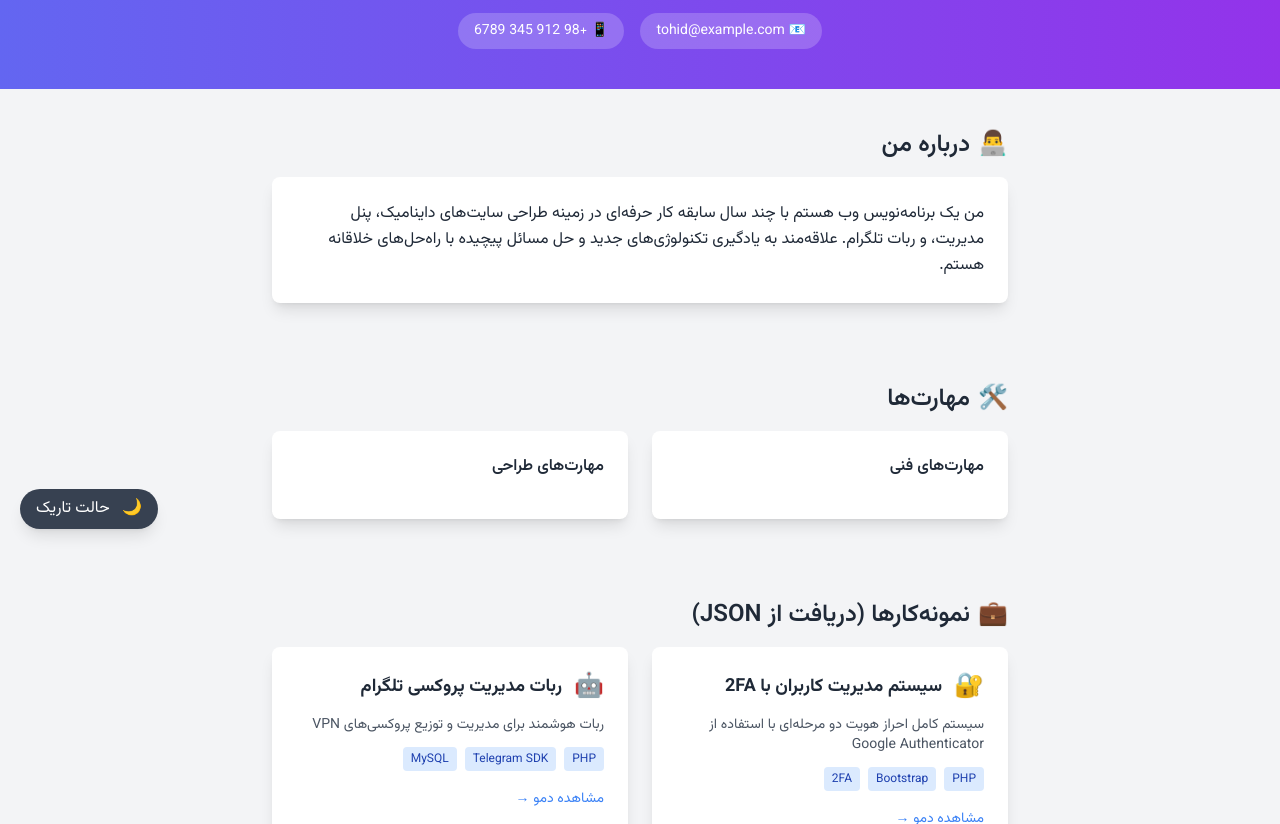
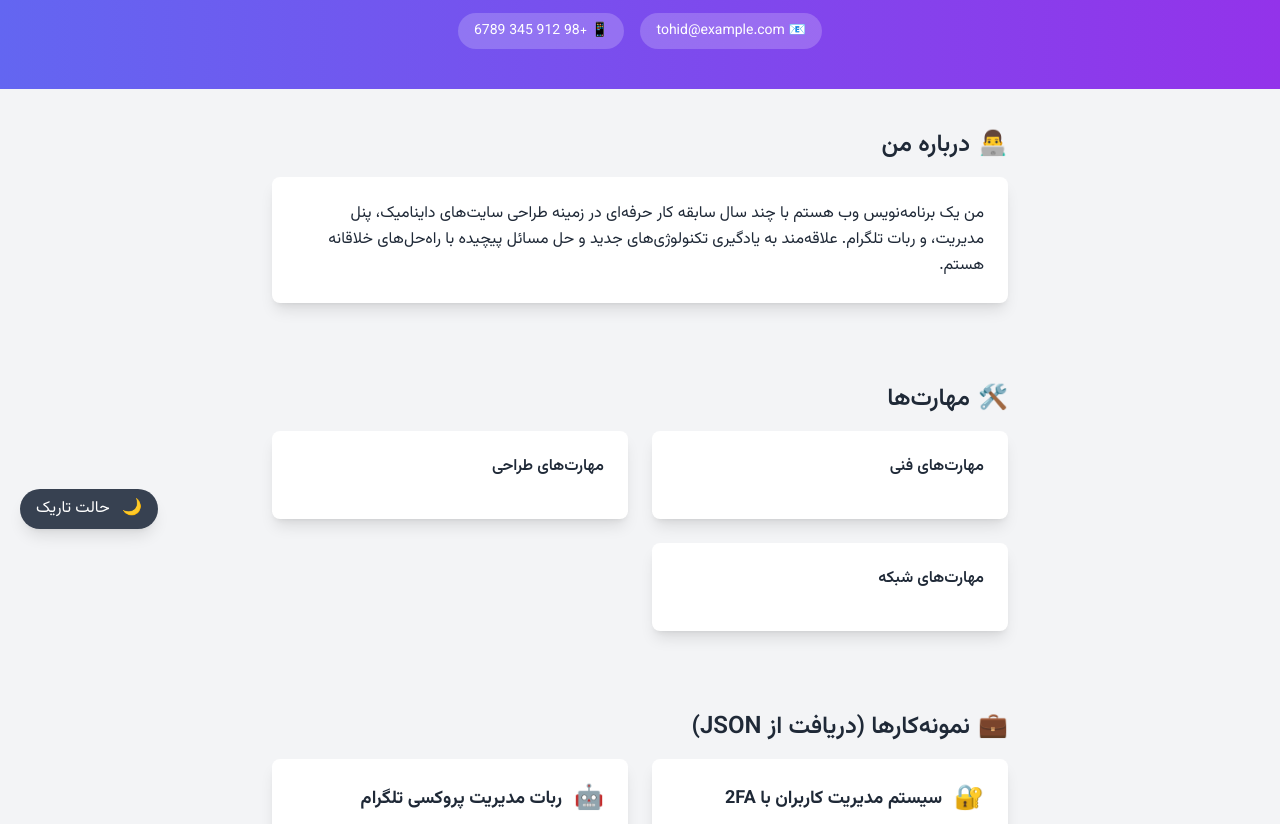
Before and after one commit to tnix138/Resume, a plain HTML site: page index.html in a window 1280 px wide. Shown: the part 251-1075 px from the top of the page. Drawn offline with nearby package versions, Linux system fonts and the light colour scheme.

Commit message:
Update index.html

```diff
--- a/index.html
+++ b/index.html
@@ -69,6 +69,10 @@
                 <h3 class="font-semibold mb-4">مهارت‌های طراحی</h3>
                 <div id="skills-design" class="space-y-3"></div>
             </div>
+            <div class="bg-white dark:bg-gray-800 rounded-lg p-6 shadow-lg">
+                <h3 class="font-semibold mb-4">مهارت‌های شبکه</h3>
+                <div id="skills-network" class="space-y-3"></div>
+            </div>
         </div>
     </section>
 
```
